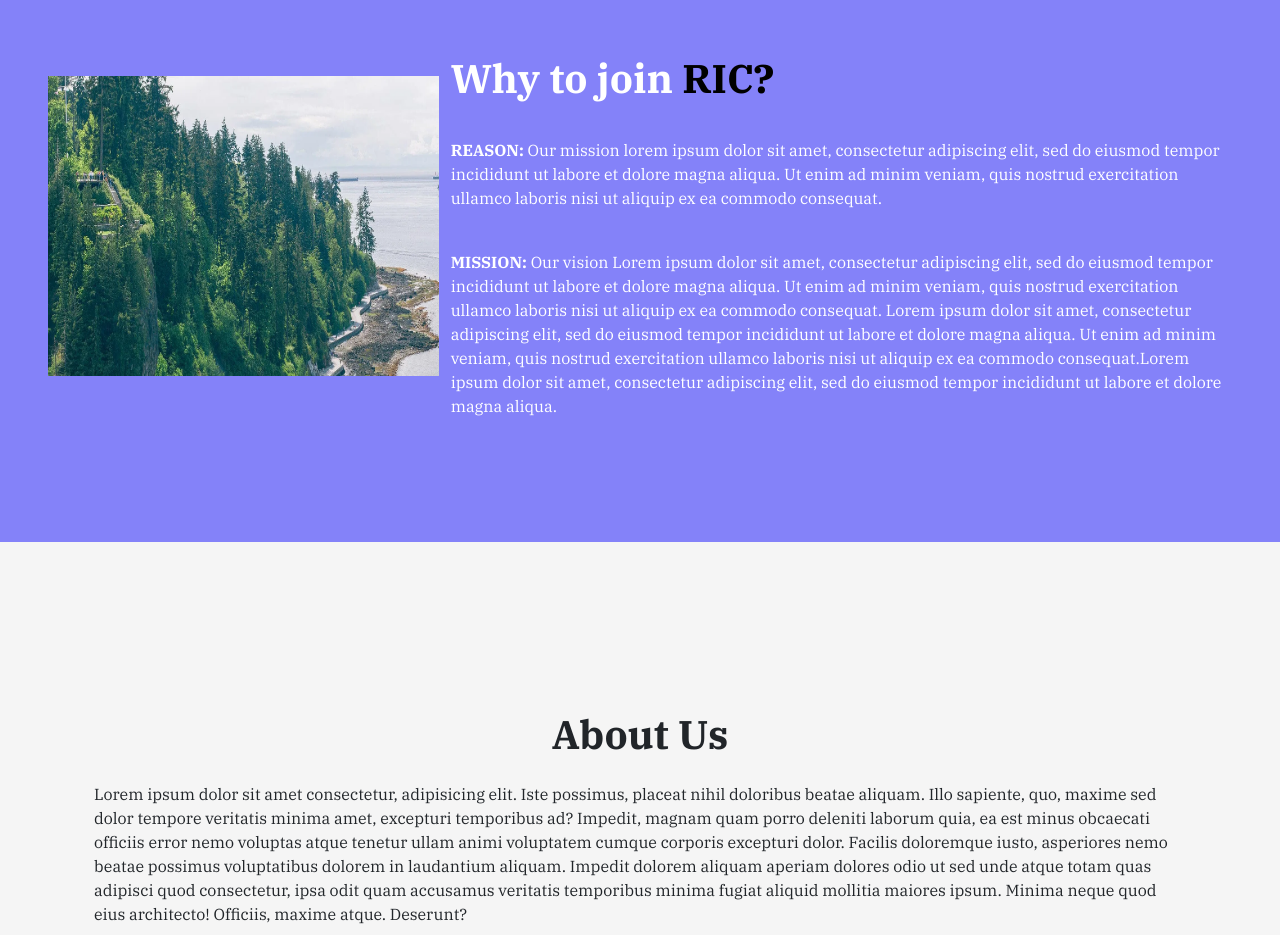
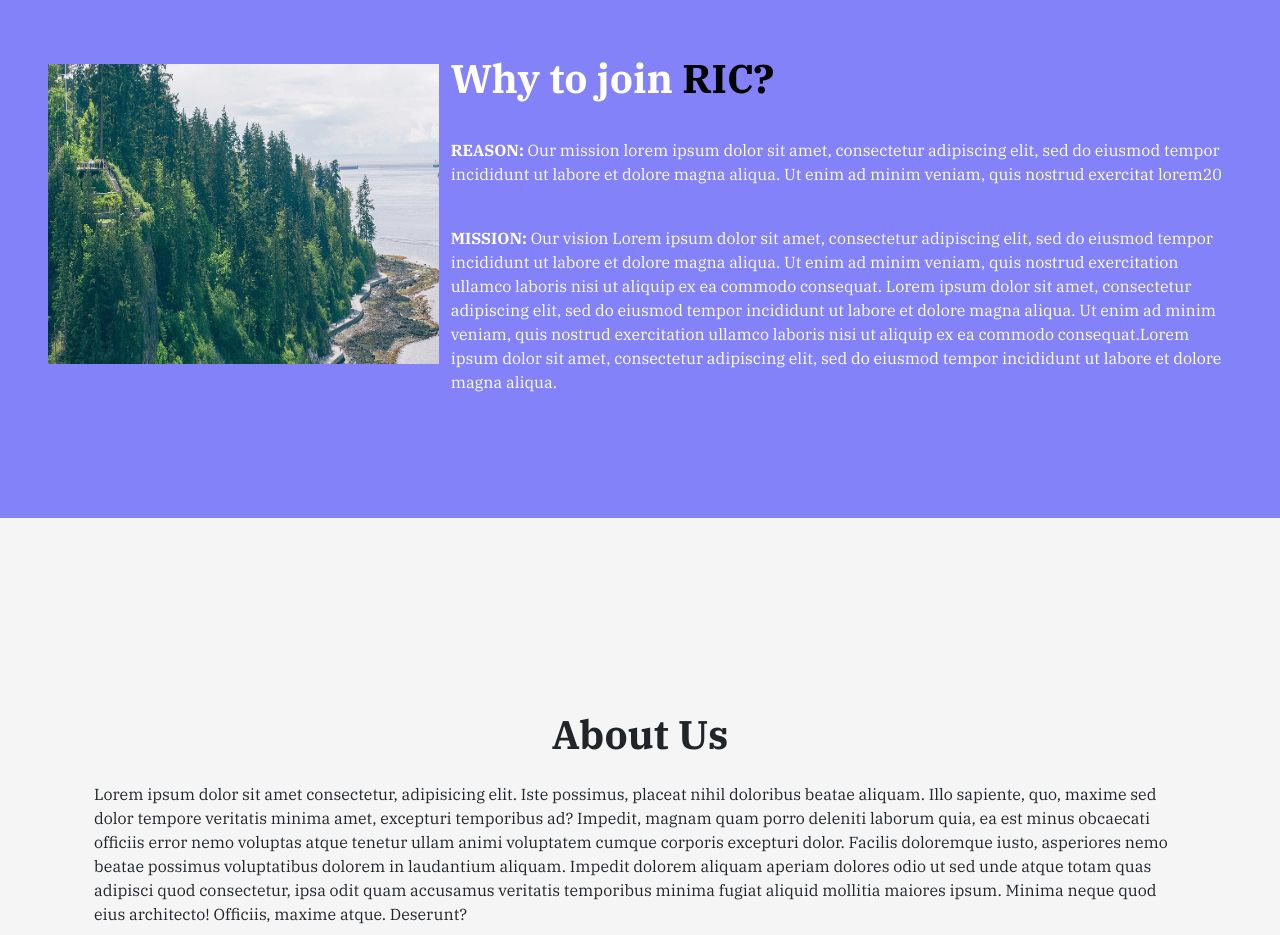
Before and after one commit to ricpurulia/ric_frontend, a React (Create React App) app in the folder Ric-frontend/: page / in a window 1280 px wide. Shown: the part 1320-2255 px from the top of the page. Built offline with nearby package versions, Linux system fonts and the light colour scheme.

Commit message:
try to deploy

```diff
--- a/Ric-frontend/package.json
+++ b/Ric-frontend/package.json
@@ -8,6 +8,7 @@
     "@testing-library/user-event": "^13.5.0",
     "aos": "^2.3.4",
     "axios": "^1.1.3",
+    "npm": "^9.6.4",
     "react": "^18.2.0",
     "react-dom": "^18.2.0",
     "react-lazy-load-image-component": "^1.5.6",
--- a/Ric-frontend/src/Components/Home.js
+++ b/Ric-frontend/src/Components/Home.js
@@ -55,8 +55,8 @@ export default function Home() {
                 <strong>REASON:</strong> Our mission lorem ipsum dolor sit amet,
                 consectetur adipiscing elit, sed do eiusmod tempor incididunt ut
                 labore et dolore magna aliqua. Ut enim ad minim veniam, quis
-                nostrud exercitation ullamco laboris nisi ut aliquip ex ea
-                commodo consequat.
+                nostrud exercitat lorem20
+
               </p>
               <br />
               <p>
```
Also changed, not shown: 1 other file (tests, documents, lock files or other folders).
